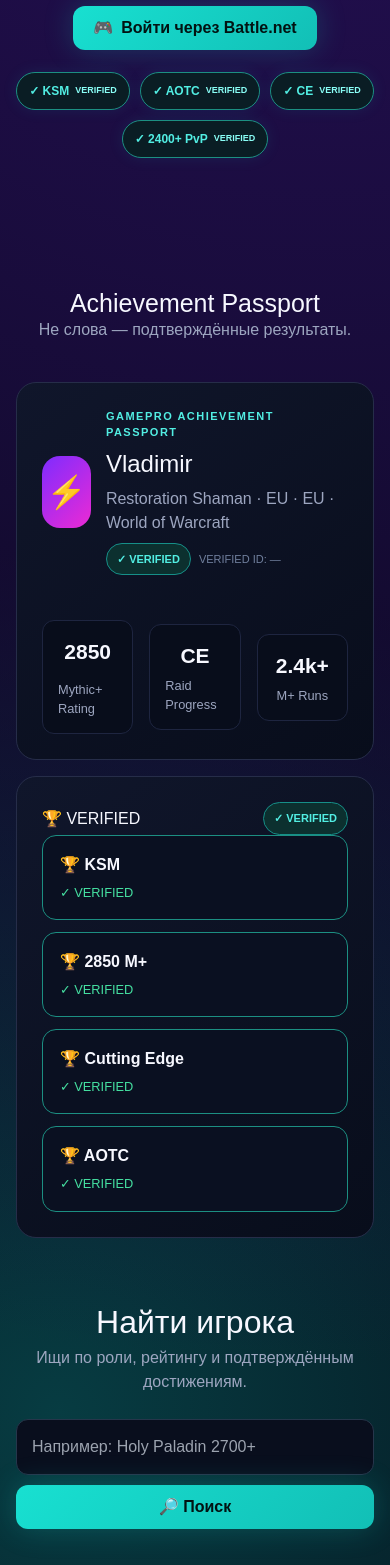
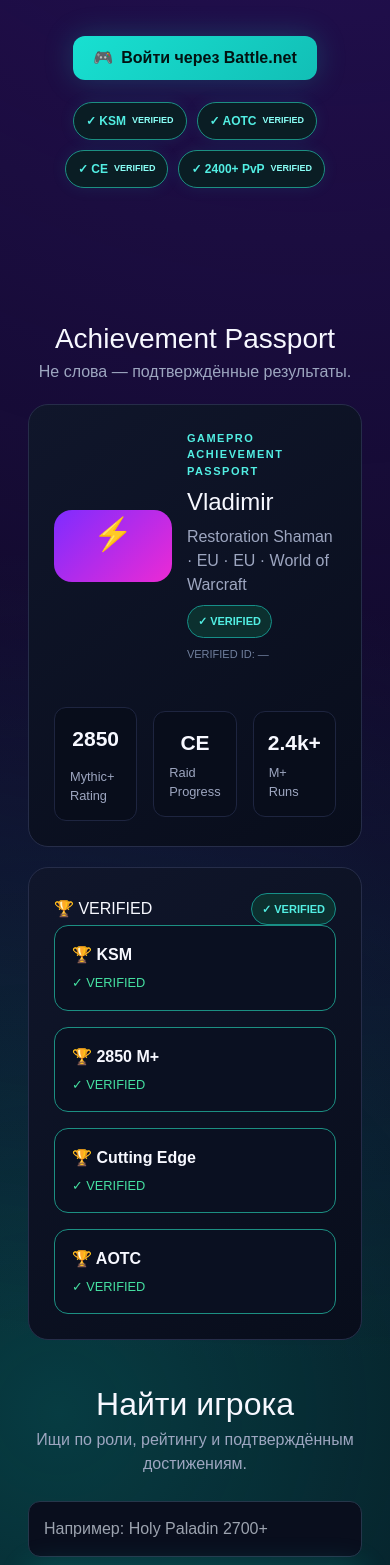
Before and after one commit to vesttrading/gamepro-market, a Next.js app: page / in a window 390 px wide. Shown: the part 432-1997 px from the top of the page. Built offline with nearby package versions, Linux system fonts and the light colour scheme; no server answers.

Commit message:
Refactor mobile styles for better layout handling

```diff
--- a/app/globals.css
+++ b/app/globals.css
@@ -423,114 +423,91 @@ section#guilds div[class*="jsx-"] {
 }
 
 /* =======================================================
-   GAMEPRO — МОБИЛЬНАЯ АДАПТАЦИЯ (СТРОГО ДЛЯ СМАРТФОНОВ)
-   Не изменяет версию для ноутбука
+   БЕЗОПАСНАЯ ТОЧЕЧНАЯ МОБИЛЬНАЯ АДАПТАЦИЯ
    ======================================================= */
 @media (max-width: 1023px) {
 
-    /* Основные секции */
-    #passport, #players, #raiderio, #guilds, #reviews {
+    /* 1. Возвращаем базу, которая отлично сработала для блока Владимира */
+    div[style*="display: grid"],
+    div[style*="display:grid"],
+    .grid2, .cards, .stats, #passport .stats {
+        display: flex !important;
+        flex-direction: column !important;
+        grid-template-columns: 1fr !important;
+        gap: 16px !important;
+        width: 100% !important;
+        max-width: 100% !important;
+    }
+
+    #passport, #players, #raiderio, #guilds, #reviews, section, main {
         width: 100% !important;
         max-width: 100vw !important;
         min-width: 0 !important;
         margin-left: 0 !important;
         margin-right: 0 !important;
-        padding-left: 16px !important;  /* Аккуратные отступы по краям экрана смартфона */
-        padding-right: 16px !important;
+        padding-left: 14px !important;
+        padding-right: 14px !important;
         box-sizing: border-box !important;
+    }
+
+    .card, [style*="card"], div[style*="background"], #passport .grid2 > div {
+        width: 100% !important;
+        max-width: 100% !important;
+        min-width: 0 !important;
+        box-sizing: border-box !important;
+    }
+
+    /* =======================================================
+       2. ТОЧЕЧНОЕ ВЫТЯГИВАНИЕ ФОРМЫ RAIDER.IO (БЕЗ СЛОМА ДРУГИХ ЭЛЕМЕНТОВ)
+       ======================================================= */
+    #raiderio form,
+    #raiderio div[style*="display: flex"],
+    #raiderio div[style*="display:flex"] {
+        flex-direction: column !important; /* Строку ввода превращаем в колонку */
+        align-items: stretch !important;
+        width: 100% !important;
+        max-width: 100% !important;
+        gap: 12px !important;
+    }
+
+    #raiderio input,
+    #raiderio select,
+    #raiderio button,
+    #raiderio div[style*="display: flex"] > *,
+    #raiderio div[style*="display:flex"] > * {
+        width: 100% !important; /* Вытягиваем инпуты и кнопку на всю ширину */
+        max-width: 100% !important;
+        min-width: 0 !important;
+        box-sizing: border-box !important;
+        display: block !important;
+    }
+
+    /* =======================================================
+       3. ТОЧЕЧНОЕ ИСПРАВЛЕНИЕ ДЛЯ ШАГОВ, ИГР И ОТЗЫВОВ
+       ======================================================= */
+    /* Шаги «Как работает проверка» */
+    .steps, #how .steps {
         display: flex !important;
         flex-direction: column !important;
+        gap: 20px !important;
+    }
+    .step, #how .step, .steps > div {
+        width: 100% !important;
+        max-width: 100% !important;
+        margin: 0 0 10px 0 !important;
     }
 
-    /* Паспорт - карточки одна под другой */
-    #passport .grid2 {
-        grid-template-columns: 1fr !important;
-        width: 100% !important;
-        display: flex !important;
+    /* Секция «Игры» и «Отзывы» (если они сделаны flex-рядами в page.tsx) */
+    #reviews > div, #guilds > div, section div[style*="flexDirection: \"row\""], section div[style*="flexDirection:\"row\""] {
         flex-direction: column !important;
+        align-items: center !important;
         gap: 16px !important;
     }
 
-    /* Карточки паспорта */
-    #passport .card {
-        width: 100% !important;
-        min-width: 0 !important;
-        box-sizing: border-box !important;
-        padding: 18px !important;
-    }
-
-    /* Заголовок паспорта */
-    #passport .sectionHead {
-        width: 100% !important;
+    /* Защита заголовочных блоков */
+    .sectionHead, #passport .sectionHead {
         flex-direction: column !important;
-        align-items: center !important;
-        justify-content: center !important;
         text-align: center !important;
-        gap: 10px !important;
-    }
-
-    #passport .sectionHead > div {
-        width: 100% !important;
-        min-width: 0 !important;
-    }
-
-    #passport h2 {
-        font-size: 25px !important;
-        line-height: 1.2 !important;
-    }
-
-    /* Статистика 2850 / CE / M+ Runs */
-    #passport .stats {
-        grid-template-columns: 1fr !important;
-        width: 100% !important;
-        display: flex !important;
-        flex-direction: column !important;
         gap: 12px !important;
     }
-
-    /* Поиск игроков */
-    #players .cards {
-        grid-template-columns: 1fr !important;
-        width: 100% !important;
-        display: flex !important;
-        flex-direction: column !important;
-        gap: 12px !important;
-    }
-
-    /* Поисковая строка */
-    #players .searchbar {
-        width: 100% !important;
-        max-width: 100% !important;
-        box-sizing: border-box !important;
-    }
-
-    #players .searchbar input {
-        min-width: 0 !important;
-        width: 100% !important;
-        box-sizing: border-box !important;
-    }
-
-    #players .searchbar button {
-        flex-shrink: 0 !important;
-    }
-
-    /* Расстояния между крупными блоками на телефоне */
-    #reviews {
-        margin-bottom: 50px !important;
-    }
-
-    #guilds {
-        margin-top: 50px !important;
-    }
-
-    #guilds + section {
-        margin-top: 40px !important;
-    }
-
-    /* Глобальный сброс для защиты от горизонтального вылета */
-    #passport *, #players *, #raiderio *, #guilds *, #reviews * {
-        max-width: 100% !important;
-        box-sizing: border-box !important;
-    }
-
-} /* ВОТ ЭТА САМАЯ ВАЖНАЯ СКОБКА, КОТОРАЯ ТЕПЕРЬ ЗАКРЫВАЕТ @media БЛОК! */
+}
```
